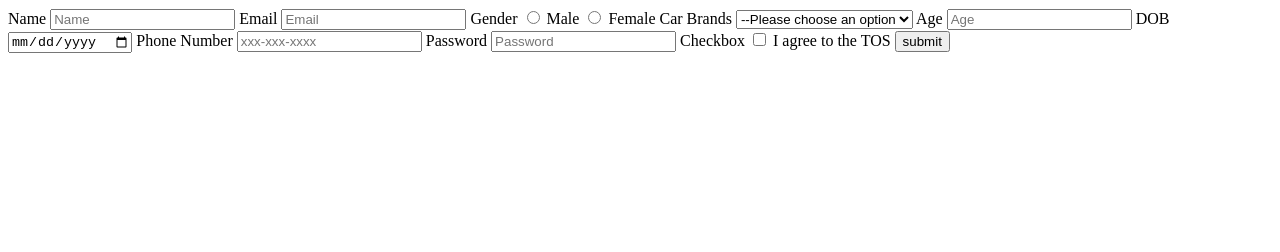
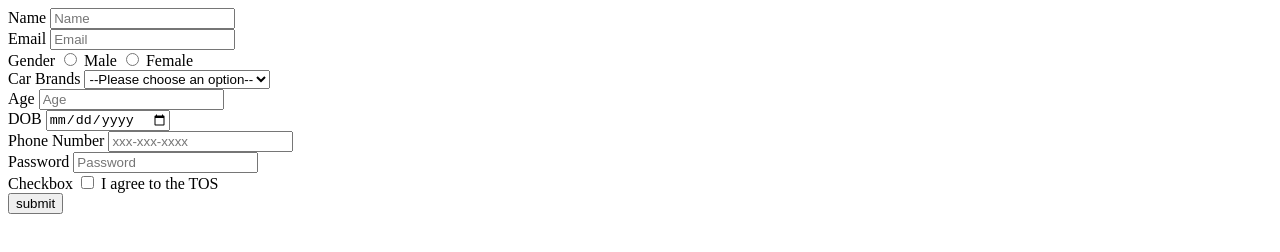
Before and after one commit to acciojob/signup-form-car-Chetansingh1103, a website: page main.html in a window 1280 px wide. Drawn offline with Linux system fonts and the light colour scheme.

Commit message:
created a submission

```diff
--- a/main.html
+++ b/main.html
@@ -8,43 +8,69 @@
 
 <body>
 	<form method="post">
+		<div>
 			<label for="name">Name</label>
 		   <input type="text" id="name" placeholder="Name" required>
+		</div>
 
+		<div>
 			<label for="email">Email</label>
 		    <input type="email" id="email" placeholder="Email" required>
+		</div>
 
+
+		<div>
 			<label for="gender">Gender</label>
 		    <input type="radio" name="gender" id="gender_m" required>
 		    <label for="gender_m">Male</label>
 		   <input type="radio" name="gender" id="gender_f" required>
 		   <label for="gender_f">Female</label>
+		</div>
 
+
+		<div>
 			<label for="cars">Car Brands</label>
 		   <select id="cars" required>
-			<option value="" disabled selected>--Please choose an option</option>
+			<option value="" disabled selected>--Please choose an option--</option>
 			<option value="bmw">BMW</option>
 			<option value="audi">Audi</option>
 			<option value="mercedez">Mercedez</option>
 		</select>
+		</div>
 
+		<div>
 			<label for="age">Age</label>
 		    <input type="number" id="age" placeholder="Age" required>
+		</div>
 
+
+		<div>
 			<label for="dob">DOB</label>
 		    <input type="date" id="dob" required>
+		</div>
 
+
+		<div>
 			<label for="phonenumber">Phone Number</label>
 		    <input type="tel" id="tel" placeholder="xxx-xxx-xxxx">
+		</div>
 
+
+		<div>
 			<label for="password">Password</label>
 		    <input type="password" id="password" placeholder="Password" required>
+		</div>
 
+
+		<div>
 			<label for="checkbox">Checkbox</label>
 		    <input type="checkbox" required>
 		    <label for="tos" id="tos">I agree to the TOS</label>
+		</div>
+
 
 		<button type="submit">submit</button>
+
 	</form>
 	<!-- the entire body must be written by student -->
     <script type="text/javascript" src="./script.js">
```
Lines whose indentation alone changed are shown as unchanged.
